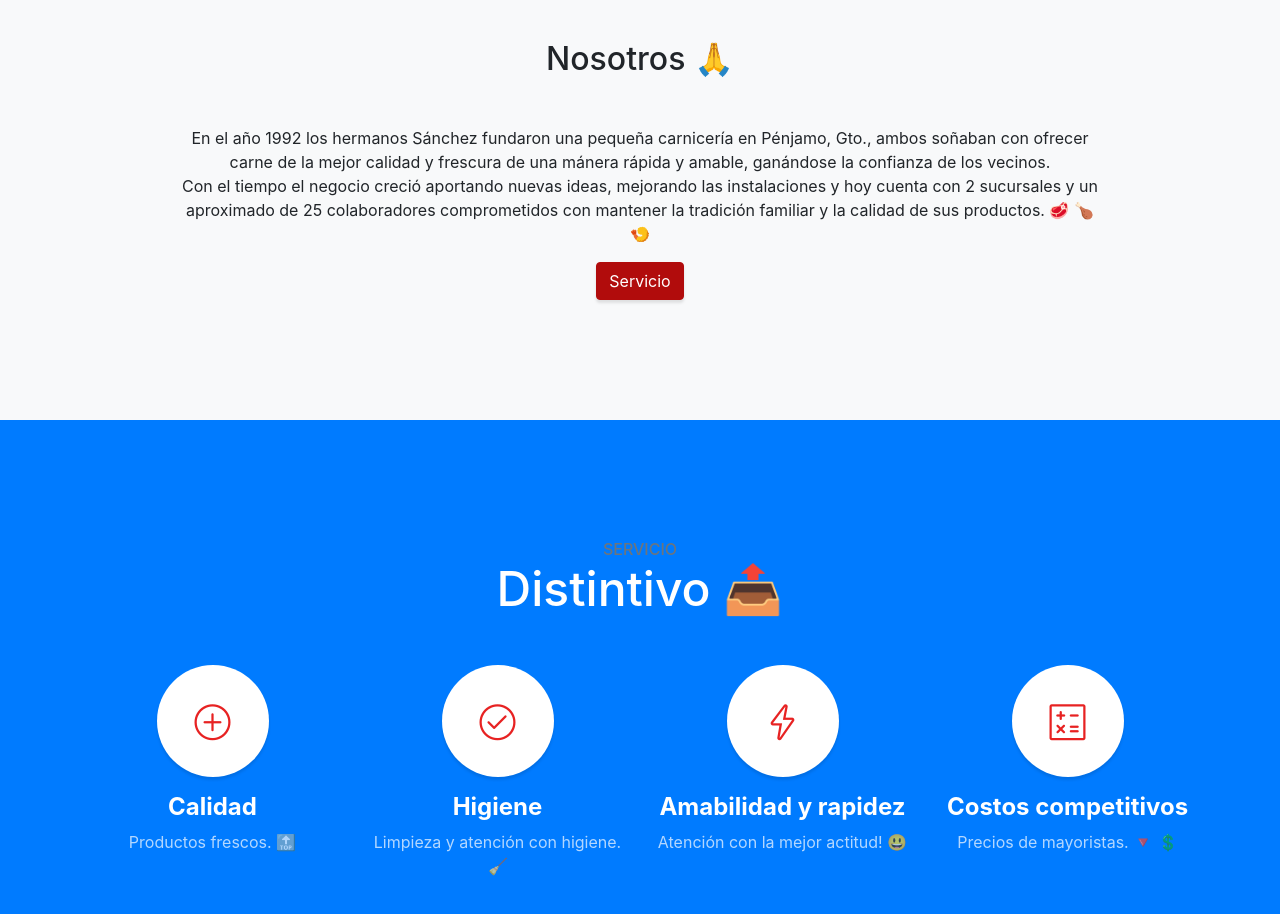
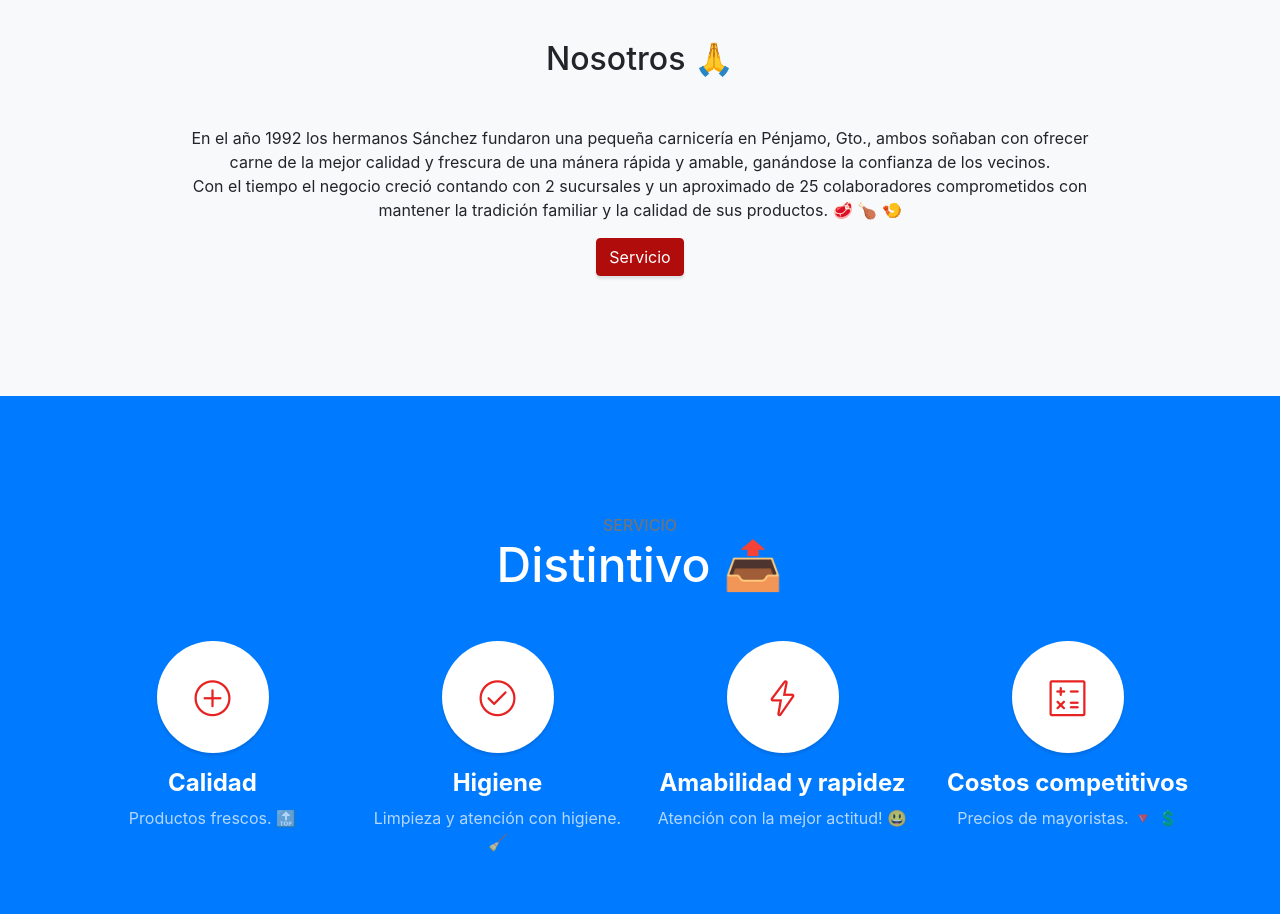
Before and after one commit to carniceriassanchez/carniceriassanchez.github.io, a website with bundled scripts: page index.html in a window 1280 px wide. Shown: the part 880-1794 px from the top of the page. Built offline with nearby package versions, Linux system fonts and the light colour scheme.

Commit message:
nosotros

```diff
--- a/index.html
+++ b/index.html
@@ -89,9 +89,8 @@
           <h2>Nosotros &#128591</h2>
           <p class="lead mb-5"><p> En el año 1992 los hermanos Sánchez fundaron una pequeña carnicería en Pénjamo, Gto.,
             ambos soñaban con ofrecer carne de la mejor calidad y frescura de una mánera rápida y amable, ganándose la confianza
-            de los vecinos. <br>Con el tiempo el negocio creció aportando nuevas ideas, mejorando las instalaciones y hoy cuenta con 2
-            sucursales y un aproximado de 25 colaboradores comprometidos con mantener la tradición familiar y la calidad de sus
-            productos. &#129385 &#127831 &#127844
+            de los vecinos. <br>Con el tiempo el negocio creció contando con 2 sucursales y un aproximado de 25 colaboradores
+            comprometidos con mantener la tradición familiar y la calidad de sus productos. &#129385 &#127831 &#127844
           </p>
           <a class="btn btn-primary btn-xl js-scroll-trigger" href="#services">Servicio</a>
         </div>
```
